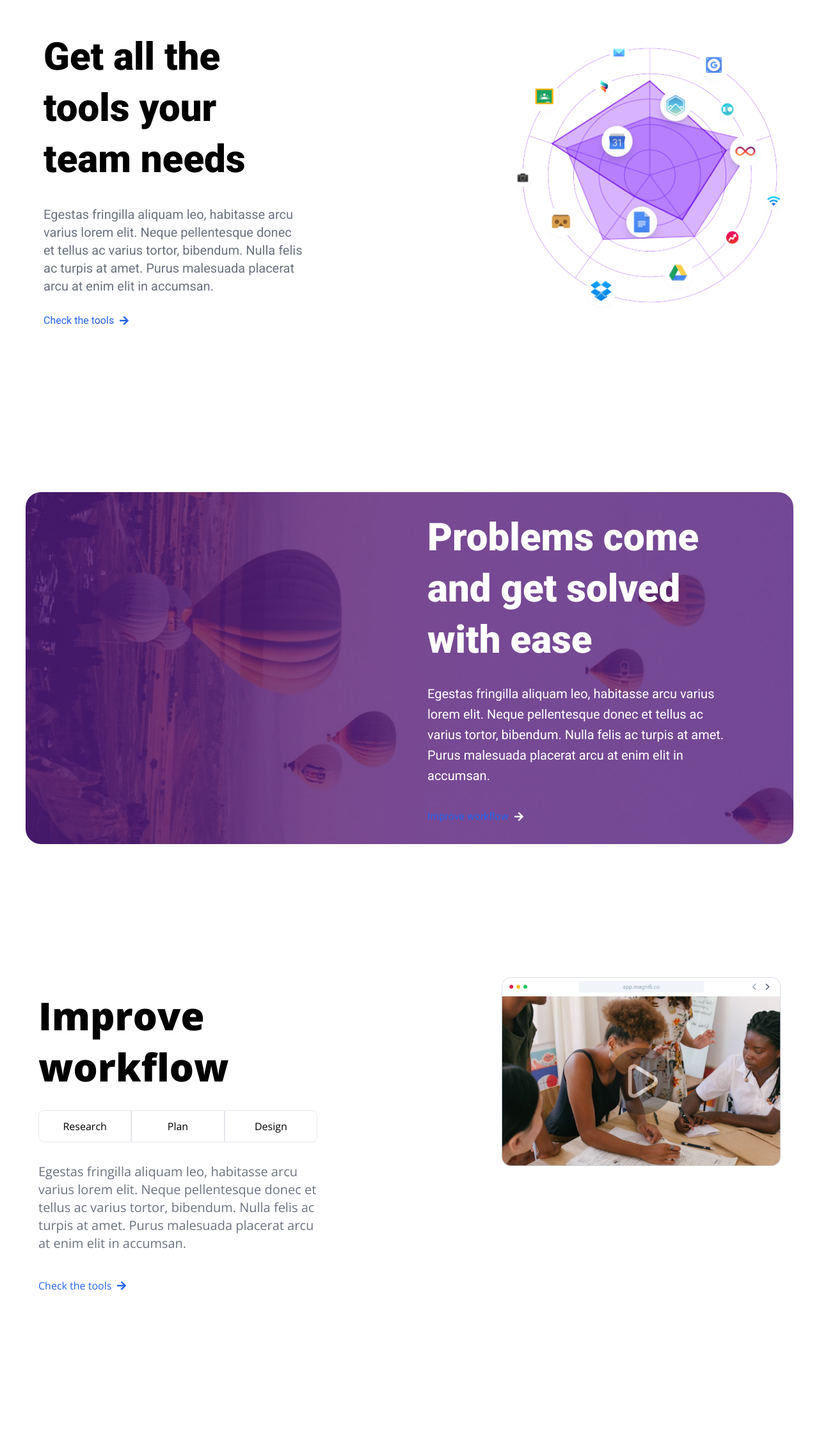
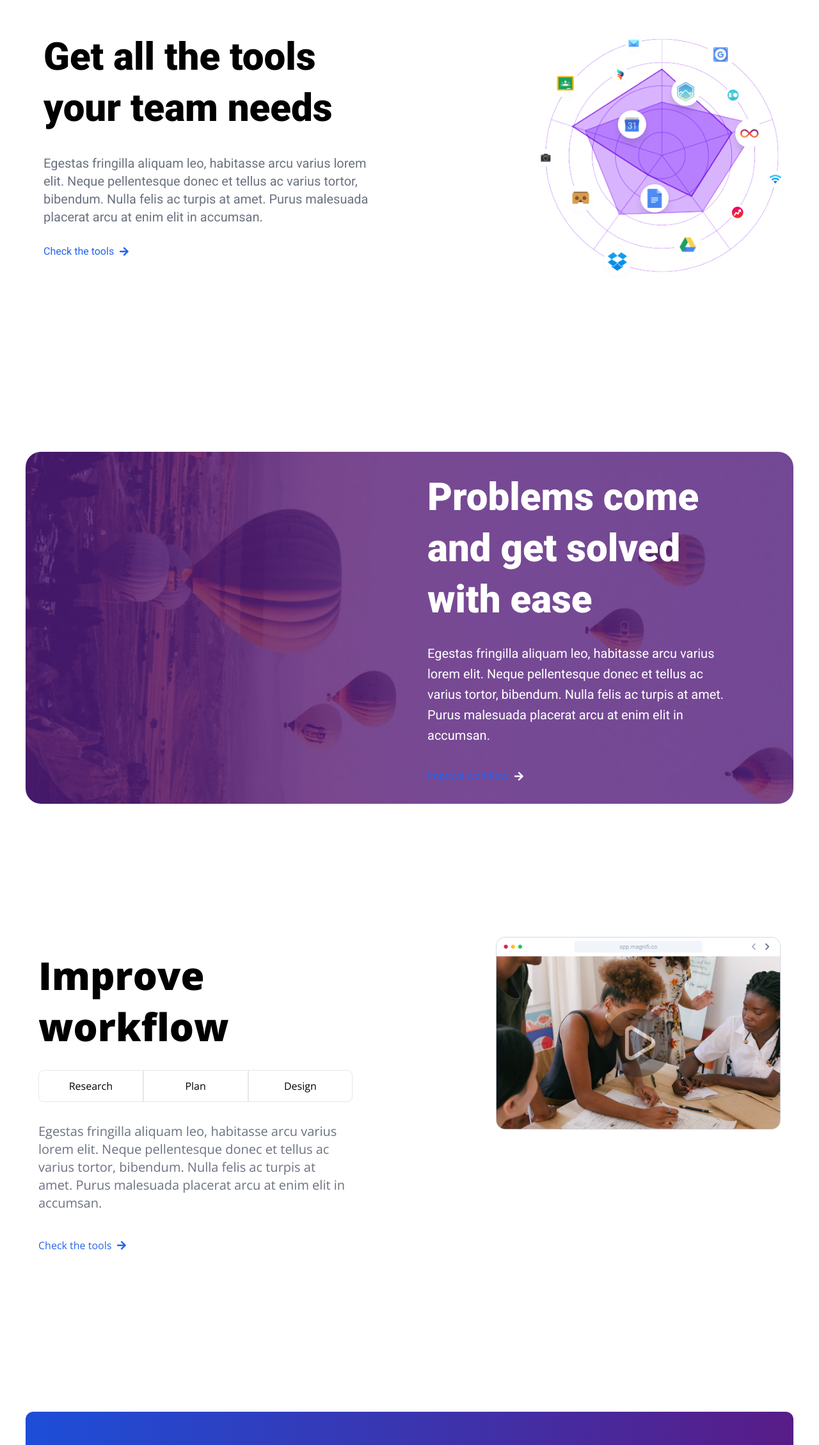
Before and after one commit to warmachine028/magnifico, a React (Vite) app: page / in a window 1280 px wide. Shown: the part 1900-4158 px from the top of the page at 64% size. Built offline with nearby package versions, Linux system fonts and the light colour scheme.

Commit message:
fix: padding for macbook

```diff
--- a/src/sections/ImproveWorkflow.jsx
+++ b/src/sections/ImproveWorkflow.jsx
@@ -3,9 +3,9 @@ import { SecondaryButton } from '../components'
 
 const ImproveWorkflow = () => {
 	return (
-		<section id="improve-workflow" className="mt-20 flex flex-col px-5 sm:mt-52 sm:flex-row sm:gap-72">
-			<div className="w-full sm:w-1/2">
-				<h1 className="my-4 text-4xl font-bold xs:text-5xl sm:my-5 sm:text-6xl sm:font-extrabold sm:leading-[80px] dark:text-blue-600">Improve workflow</h1>
+		<section id="improve-workflow" className="mt-20 flex flex-col px-5 sm:mt-52 sm:flex-row sm:gap-72 xl:gap-56">
+			<div className="w-full sm:w-1/2 xl:w-4/6">
+				<h1 className="my-4 text-4xl font-bold dark:text-blue-600 xs:text-5xl sm:my-5 sm:text-6xl sm:font-extrabold sm:leading-[80px]">Improve workflow</h1>
 				<div className="my-7 flex sm:w-full">
 					<button className="flex w-1/3 items-center justify-center rounded-l-lg border p-3 px-16 dark:border-blue-700 dark:bg-blue-200">Research</button>
 					<button className="flex w-1/3 items-center justify-center border p-3 dark:border-blue-700 dark:text-white">Plan</button>
@@ -20,7 +20,7 @@ const ImproveWorkflow = () => {
 					</SecondaryButton>
 				</div>
 			</div>
-			<div className="w-full items-center justify-center sm:w-1/2">
+			<div className="w-full items-center justify-center sm:w-1/2 xl:w-[700px]">
 				<img src={Video2} />
 			</div>
 		</section>
--- a/src/sections/Tools.jsx
+++ b/src/sections/Tools.jsx
@@ -3,9 +3,9 @@ import { SecondaryButton } from '../components'
 
 const Tools = () => {
 	return (
-		<section id="tools" className="mx-auto my-28 flex flex-col gap-16 font-roboto sm:my-44 sm:flex-row sm:gap-72 sm:py-16">
-			<div className="w-full justify-center px-7 sm:w-1/2">
-				<h1 className="text-4xl font-bold xs:text-5xl sm:text-6xl sm:font-extrabold sm:leading-[80px] dark:text-blue-600">Get all the tools your team needs</h1>
+		<section id="tools" className="mx-auto my-28 flex flex-col gap-16 font-roboto sm:my-44 sm:flex-row sm:gap-72 sm:py-16 xl:gap-56">
+			<div className="w-full justify-center px-7 sm:w-1/2 xl:w-4/6">
+				<h1 className="text-4xl font-bold dark:text-blue-600 xs:text-5xl sm:text-6xl sm:font-extrabold sm:leading-[80px]">Get all the tools your team needs</h1>
 				<p className="mt-8 text-sm leading-7 text-gray-500 xs:text-xl">Egestas fringilla aliquam leo, habitasse arcu varius lorem elit. Neque pellentesque donec et tellus ac varius tortor, bibendum. Nulla felis ac turpis at amet. Purus malesuada placerat arcu at enim elit in accumsan.</p>
 				<div className="mt-7">
 					<SecondaryButton arrow color="blue">
```
